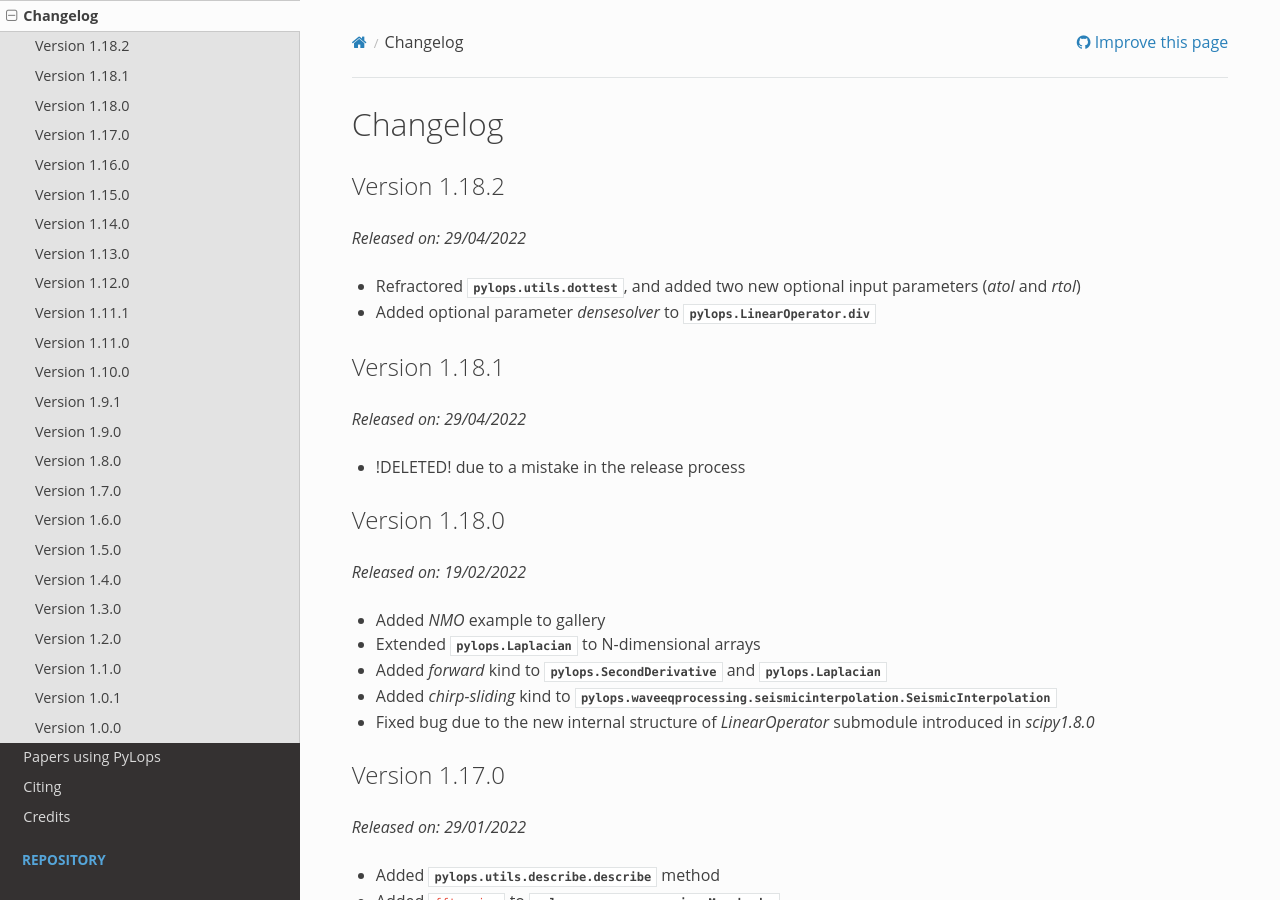
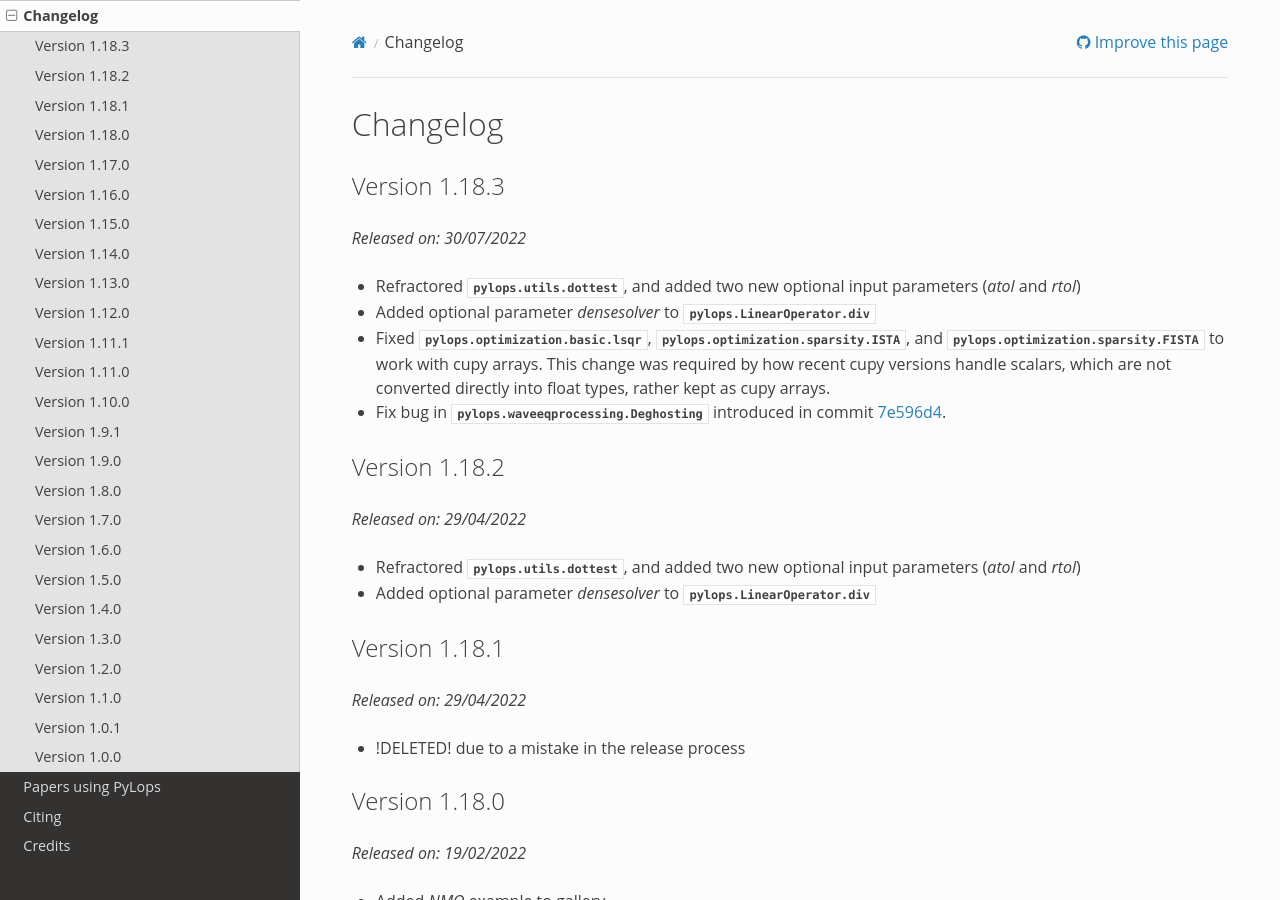
Before and after one commit to PyLops/pylops, a Sphinx documentation site: the page built from docs/source/changelog.rst, in a window 1280 px wide and 900 px high. Built offline with Sphinx 7.4.7 and the Read the Docs theme 2.0.0, drawn with Linux system fonts in a browser that asks for light colours; pages that are not in the unit, such as notebooks, are missing from menus; the version number could not be read and is left out; comment, search, counter and statistics services are not loaded.

Commit message:
Prepare for v1.18.3

```diff
--- a/docs/source/changelog.rst
+++ b/docs/source/changelog.rst
@@ -2,6 +2,23 @@
 
 Changelog
 =========
+
+Version 1.18.3
+--------------
+
+*Released on: 30/07/2022*
+
+* Refractored :py:func:`pylops.utils.dottest`, and added two new optional input parameters
+  (`atol` and `rtol`)
+* Added optional parameter `densesolver` to :py:func:`pylops.LinearOperator.div`
+
+* Fixed :py:class:`pylops.optimization.basic.lsqr`, :py:class:`pylops.optimization.sparsity.ISTA`, and
+  :py:class:`pylops.optimization.sparsity.FISTA` to work with cupy arrays. This change was required
+  by how recent cupy versions handle scalars, which are not converted directly into float types,
+  rather kept as cupy arrays.
+* Fix bug in :py:class:`pylops.waveeqprocessing.Deghosting` introduced in
+  commit `7e596d4 <https://github.com/PyLops/pylops/commit/7e596d4dad3793d6430204b7a9b214a9dc39616c>`_.
+
 
 Version 1.18.2
 --------------
```
Also changed, not shown: CHANGELOG.md (+8 -0 lines).
